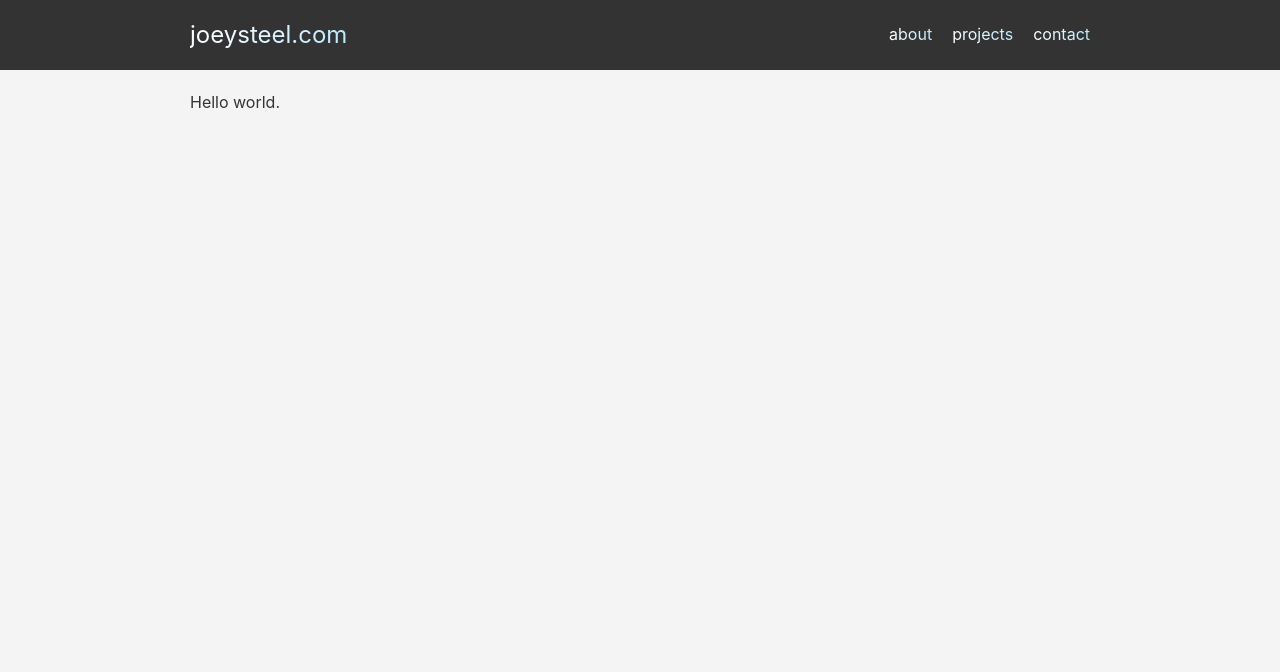
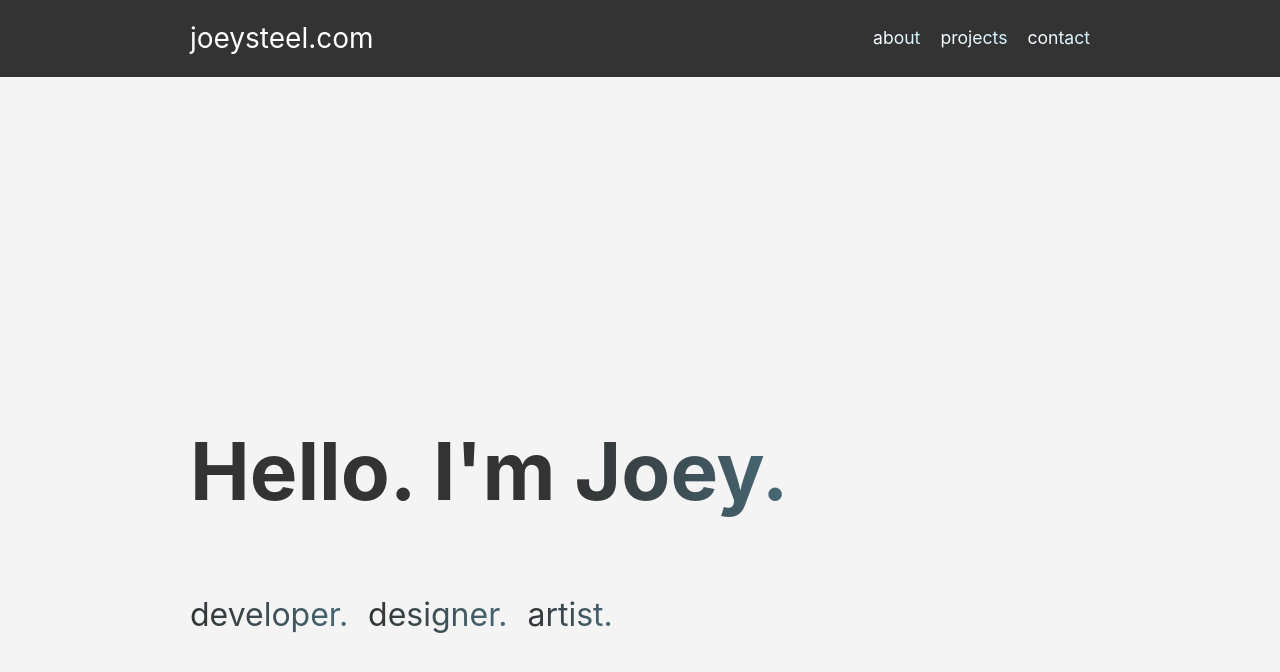
Before and after one commit to SteelMasterJ/2025-portfolio, a Vue app: page / in a window 1280 px wide. Shown: the top 672 px of the page. Built offline with nearby package versions, Linux system fonts and the light colour scheme.

Commit message:
more updates
-favicon
-variables.scss
-homeview

```diff
--- a/index.html
+++ b/index.html
@@ -1,10 +1,10 @@
-<!DOCTYPE html>
+<!doctype html>
 <html lang="">
 	<head>
-    <meta charset="UTF-8">
-    <link rel="icon" href="/favicon.ico">
-    <meta name="viewport" content="width=device-width, initial-scale=1.0">
-    <title>Vite App</title>
+		<meta charset="UTF-8" />
+		<link rel="icon" href="/favicon.ico" />
+		<meta name="viewport" content="width=device-width, initial-scale=1.0" />
+		<title>joeysteel.com</title>
 	</head>
 	<body>
 		<div id="app"></div>
--- /dev/null
+++ b/src/assets/_variables.scss
@@ -0,0 +1,38 @@
+$primary-color: #71d7ff;
+$text-color: #fff;
+$text-lighter: #e7e7e7;
+$background-color: #333;
+
+a {
+	&.hover-white-blue-gradient {
+		text-decoration: none;
+		color: transparent; // Make the text color transparent
+		background-image: linear-gradient(to right, $text-color, $primary-color); // Your two colors
+		background-size: 300% 100%; // Double the width
+		background-position: 0 0; // Position to show the first color
+		-webkit-background-clip: text;
+		-webkit-text-fill-color: transparent;
+		background-clip: text;
+		transition: background-position 0.3s ease; // Animate the position
+
+		&:hover {
+			background-position: 100% 0; // Slide the gradient over
+		}
+	}
+}
+
+.hover-black-blue-gradient {
+	text-decoration: none;
+	color: transparent; // Make the text color transparent
+	background-image: linear-gradient(to right, $background-color, $primary-color); // Your two colors
+	background-size: 300% 100%; // Double the width
+	background-position: 0 0; // Position to show the first color
+	-webkit-background-clip: text;
+	-webkit-text-fill-color: transparent;
+	background-clip: text;
+	transition: background-position 0.3s ease; // Animate the position
+
+	&:hover {
+		background-position: 100% 0; // Slide the gradient over
+	}
+}
--- a/src/components/TheNavbar.vue
+++ b/src/components/TheNavbar.vue
@@ -3,18 +3,18 @@
 		<div class="container">
 			<router-link to="/" class="logo">joeysteel.com</router-link>
 			<ul class="nav-links">
-				<li><router-link to="/about">about</router-link></li>
-				<li><router-link to="/projects">projects</router-link></li>
-				<li><router-link to="/contact">contact</router-link></li>
+				<li><router-link to="/about" class="hover-white-blue-gradient">about</router-link></li>
+				<li>
+					<router-link to="/projects" class="hover-white-blue-gradient">projects</router-link>
+				</li>
+				<li><router-link to="/contact" class="hover-white-blue-gradient">contact</router-link></li>
 			</ul>
 		</div>
 	</nav>
 </template>
 
 <style scoped lang="scss">
-$primary-color: #71d7ff;
-$text-color: #fff;
-$background-color: #333;
+@use "../assets/variables" as *;
 
 .navbar {
 	// Sticky and full-width properties
@@ -35,8 +35,11 @@ $background-color: #333;
 
 		.logo {
 			color: $text-color;
-			font-size: 1.5rem;
+			font-size: 1.75rem;
 			text-decoration: none;
+			&:hover {
+				color: $text-lighter;
+			}
 		}
 
 		.nav-links {
@@ -44,25 +47,10 @@ $background-color: #333;
 			display: flex;
 			margin: 0;
 			padding: 0;
+			font-size: 1.1rem;
 
 			li {
 				margin-left: 20px;
-			}
-		}
-
-		a {
-			text-decoration: none;
-			color: transparent; // Make the text color transparent
-			background-image: linear-gradient(to right, $text-color, $primary-color); // Your two colors
-			background-size: 200% 100%; // Double the width
-			background-position: 0 0; // Position to show the first color
-			-webkit-background-clip: text;
-			-webkit-text-fill-color: transparent;
-			background-clip: text;
-			transition: background-position 0.3s ease; // Animate the position
-
-			&:hover {
-				background-position: 100% 0; // Slide the gradient over
 			}
 		}
 	}
--- a/src/views/HomeView.vue
+++ b/src/views/HomeView.vue
@@ -1,5 +1,46 @@
-<script setup></script>
+<template>
+	<div class="home-page">
+		<h1>Hello. I'm <span class="joey hover-black-blue-gradient">Joey.</span></h1>
+		<ul class="nav-links">
+			<li><router-link to="/about" class="hover-black-blue-gradient">developer.</router-link></li>
+			<li><router-link to="/projects" class="hover-black-blue-gradient">designer.</router-link></li>
+			<li><router-link to="/contact" class="hover-black-blue-gradient">artist.</router-link></li>
+		</ul>
+	</div>
+</template>
 
-<template>
-	<div>Hello world.</div>
-</template>
+<style lang="scss" scoped>
+@use "../assets/variables" as *;
+.home-page {
+	min-height: 100vh;
+	display: flex;
+	justify-content: center;
+	flex-direction: column;
+
+	h1 {
+		font-size: 5em;
+		color: $background-color;
+		width: 100%;
+		.joey {
+			&:hover {
+				cursor: default;
+			}
+		}
+	}
+
+	.nav-links {
+		list-style: none;
+		display: flex;
+		margin: 0;
+		padding: 0;
+
+		li {
+			font-size: 2rem;
+			margin-left: 20px;
+			&:first-child {
+				margin-left: 0;
+			}
+		}
+	}
+}
+</style>
--- a/vite.config.js
+++ b/vite.config.js
@@ -1,18 +1,15 @@
-import { fileURLToPath, URL } from 'node:url'
+import { fileURLToPath, URL } from "node:url";
 
-import { defineConfig } from 'vite'
-import vue from '@vitejs/plugin-vue'
-import vueDevTools from 'vite-plugin-vue-devtools'
+import { defineConfig } from "vite";
+import vue from "@vitejs/plugin-vue";
+import vueDevTools from "vite-plugin-vue-devtools";
 
 // https://vite.dev/config/
 export default defineConfig({
-  plugins: [
-    vue(),
-    vueDevTools(),
-  ],
-  resolve: {
-    alias: {
-      '@': fileURLToPath(new URL('./src', import.meta.url))
-    },
-  },
-})
+	plugins: [vue(), vueDevTools()],
+	resolve: {
+		alias: {
+			"@": fileURLToPath(new URL("./src", import.meta.url)),
+		},
+	},
+});
```
Also changed, not shown: 1 other file (tests, documents, lock files or other folders). Lines whose indentation alone changed are shown as unchanged.
